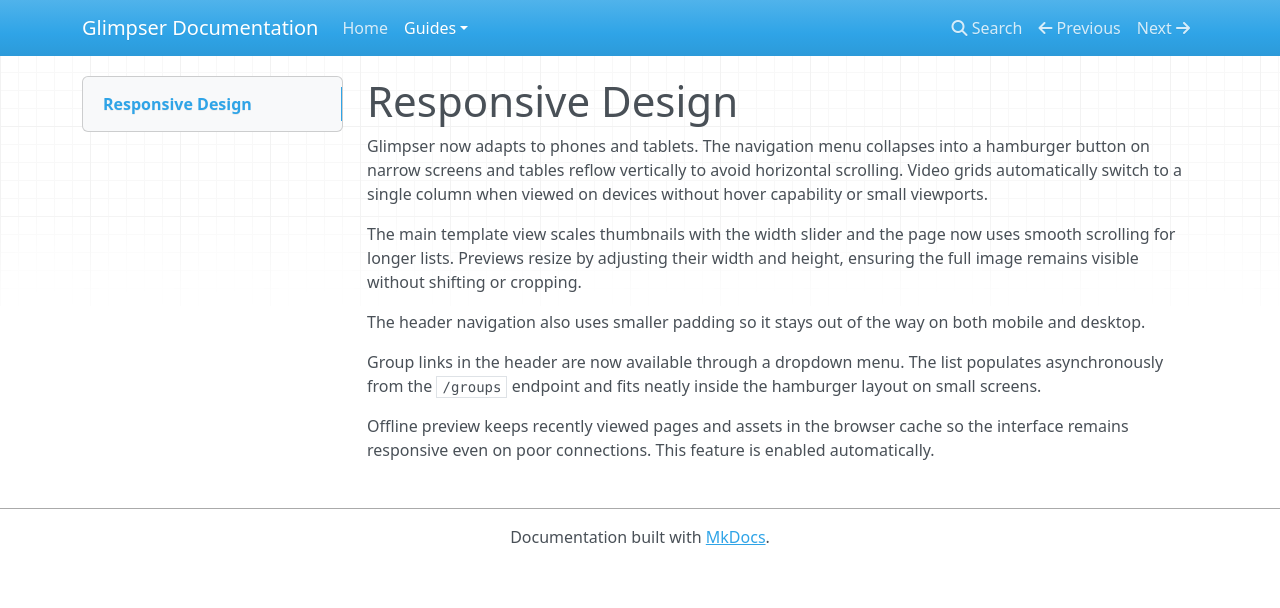
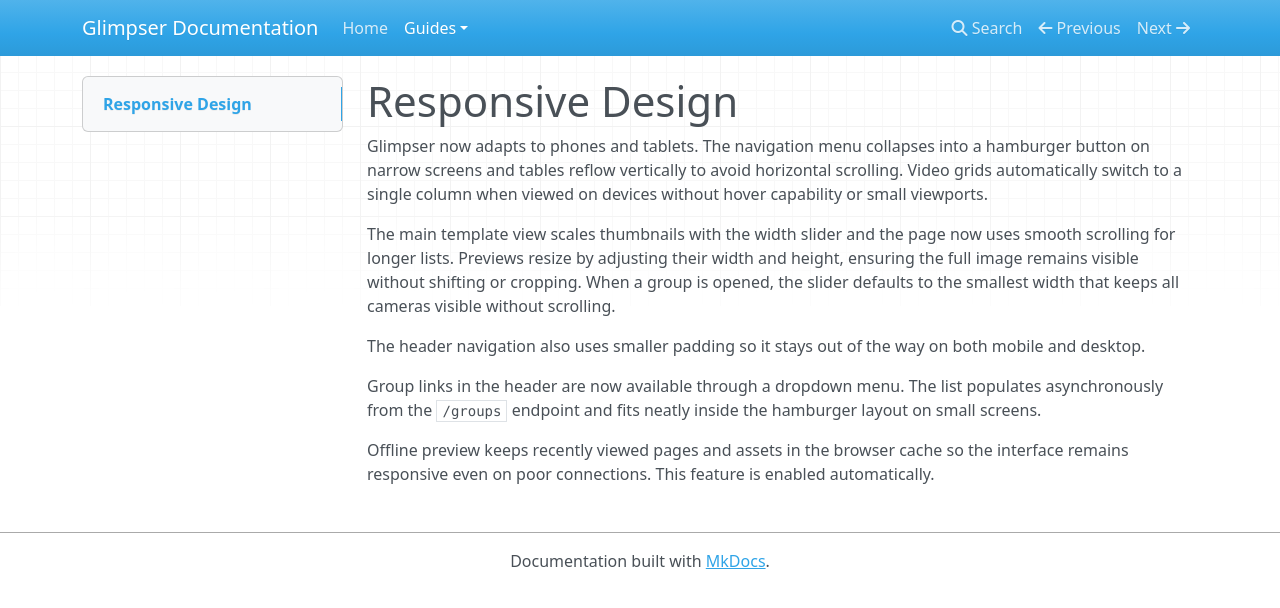
Before and after one commit to KristopherKubicki/glimpser, an MkDocs documentation site: the page built from docs/responsive_design.md, in a window 1280 px wide. Shown: the top 608 px of the page. Built offline with MkDocs 1.6.1, drawn with Linux system fonts in a browser that asks for light colours; nearby versions of some CDN libraries.

Commit message:
feat(ui): default group thumbnails scale

```diff
--- a/docs/responsive_design.md
+++ b/docs/responsive_design.md
@@ -2,7 +2,7 @@
 
 Glimpser now adapts to phones and tablets. The navigation menu collapses into a hamburger button on narrow screens and tables reflow vertically to avoid horizontal scrolling. Video grids automatically switch to a single column when viewed on devices without hover capability or small viewports.
 
-The main template view scales thumbnails with the width slider and the page now uses smooth scrolling for longer lists. Previews resize by adjusting their width and height, ensuring the full image remains visible without shifting or cropping.
+The main template view scales thumbnails with the width slider and the page now uses smooth scrolling for longer lists. Previews resize by adjusting their width and height, ensuring the full image remains visible without shifting or cropping. When a group is opened, the slider defaults to the smallest width that keeps all cameras visible without scrolling.
 
 The header navigation also uses smaller padding so it stays out of the way on both mobile and desktop.
 
```
Also changed, not shown: app/static/js/templates.js (+11 -3 lines).
